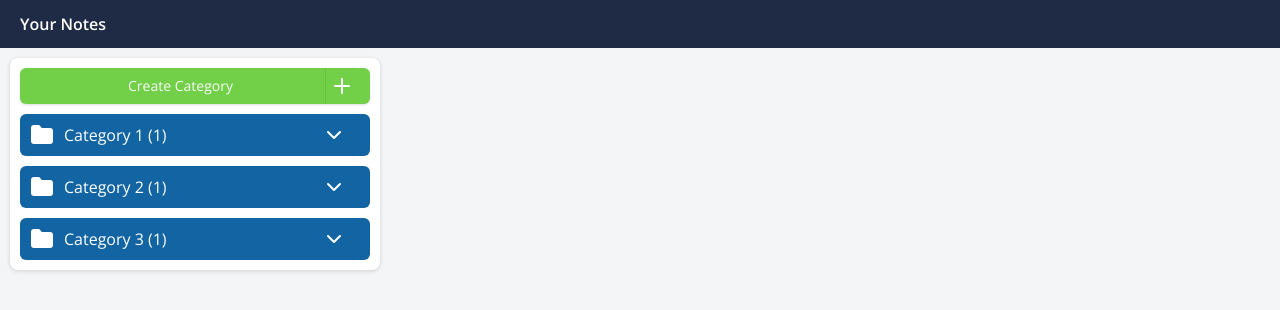
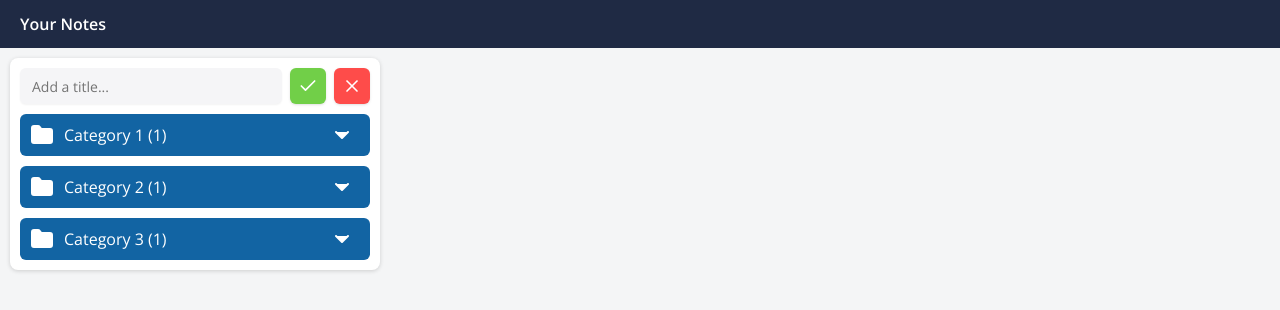
Before and after one commit to emrebican/flex-task, a React (Vite) app: page / in a window 1280 px wide. Both pictures are taken after a click on the button "Create Category". Shown: the top 310 px of the page. Built offline with nearby package versions, Linux system fonts and the light colour scheme.

Commit message:
Category create component implemented

```diff
--- /dev/null
+++ b/src/components/category/CategoryCreate/CategoryCreate.tsx
@@ -0,0 +1,53 @@
+import React, { useState } from "react";
+
+import Icon from "@/components/ui/icon";
+import { Button } from "@/components/ui/button";
+import { Input } from "@/components/ui/input";
+import { Separator } from "@/components/ui/separator";
+
+const CategoryCreate: React.FC = () => {
+  const [isCreate, setIsCreate] = useState(false);
+
+  return (
+    <div className="mb-2.5">
+      {isCreate ? (
+        <div className="flex w-full max-w-sm items-center space-x-2">
+          <Input
+            type="text"
+            placeholder="Add a title..."
+            className="bg-flex_inputbg border-none"
+          />
+          <Button
+            type="button"
+            size="icon"
+            className="bg-flex_green hover:bg-flex_darkgreen p-2"
+          >
+            <Icon name="check" fill="none" />
+          </Button>
+          <Button
+            type="button"
+            size="icon"
+            className="bg-flex_red hover:bg-flex_darkred p-2"
+            onClick={() => setIsCreate(false)}
+          >
+            <Icon name="x" fill="none" />
+          </Button>
+        </div>
+      ) : (
+        <Button
+          className="w-full bg-flex_green flex justify-between py-0 px-2 hover:bg-flex_darkgreen"
+          onClick={() => setIsCreate(true)}
+        >
+          <span className="grow">Create Category</span>
+          <Separator
+            orientation="vertical"
+            className="h-full mr-1 bg-flex_darkgreen"
+          />
+          <Icon name="plus" />
+        </Button>
+      )}
+    </div>
+  );
+};
+
+export default CategoryCreate;
--- a/src/components/category/CategoryItem/CategoryItem.css
+++ b/src/components/category/CategoryItem/CategoryItem.css
@@ -1,5 +1,5 @@
 li {
   width: 350px;
   height: 42px;
-  padding: 0 18px 0 10px;
+  padding: 0 10px 0 10px;
 }
--- a/src/components/category/CategoryItem/CategoryItem.tsx
+++ b/src/components/category/CategoryItem/CategoryItem.tsx
@@ -8,12 +8,12 @@ import { ChevronDown } from "lucide-react";
 const CategoryItem: React.FC<CategoryModel> = ({ title, notes }) => {
   return (
     <li className="bg-flex_cyan rounded-md flex items-center justify-between">
-      <Icon name="folder" />
+      <Icon name="folder" fill="white" />
       <h4 className="text-white capitalize mr-auto ml-2.5">
         {title} ({notes.length})
       </h4>
-      <Button variant="ghost" size="icon">
-        <ChevronDown color="white" />
+      <Button variant="ghost" size="icon" className="hover:bg-flex_cyan">
+        <ChevronDown color="white" fill="white" />
       </Button>
     </li>
   );
--- a/src/components/category/CategoryList/CategoryList.tsx
+++ b/src/components/category/CategoryList/CategoryList.tsx
@@ -4,9 +4,7 @@ import "./CategoryList.css";
 import CategoryItem from "../CategoryItem/CategoryItem";
 import Card from "@/components/ui/card";
 import { CategoryModel } from "@/models/Category.model";
-import { Button } from "@/components/ui/button";
-import Icon from "@/components/ui/icon";
-import { Separator } from "@/components/ui/separator";
+import CategoryCreate from "../CategoryCreate/CategoryCreate";
 
 const CategoryList: React.FC<{ categories: CategoryModel[] }> = ({
   categories,
@@ -14,14 +12,7 @@ const CategoryList: React.FC<{ categories: CategoryModel[] }> = ({
   return (
     <Card className="wrapper">
       {/* ADD NEW CATEGORY */}
-      <Button className="w-full bg-flex_green flex justify-between mb-2.5 py-0">
-        <span className="grow">Create Category</span>
-        <Separator
-          orientation="vertical"
-          className="h-full mr-1 bg-flex_darkgreen"
-        />
-        <Icon name="plus" />
-      </Button>
+      <CategoryCreate />
 
       {/* LIST */}
       <ul className="flex flex-col gap-2.5">
--- a/src/components/ui/icon.tsx
+++ b/src/components/ui/icon.tsx
@@ -13,7 +13,7 @@ const Icon = ({ name, ...props }: IconProps) => {
 
   return (
     <Suspense fallback={fallback}>
-      <LucideIcon {...props} fill="white" className="text-white" />
+      <LucideIcon {...props} className="text-white" />
     </Suspense>
   );
 };
--- /dev/null
+++ b/src/components/ui/input.tsx
@@ -0,0 +1,25 @@
+import * as React from "react"
+
+import { cn } from "@/lib/utils"
+
+export interface InputProps
+  extends React.InputHTMLAttributes<HTMLInputElement> {}
+
+const Input = React.forwardRef<HTMLInputElement, InputProps>(
+  ({ className, type, ...props }, ref) => {
+    return (
+      <input
+        type={type}
+        className={cn(
+          "flex h-9 w-full rounded-md border border-input bg-transparent px-3 py-1 text-sm shadow-sm transition-colors file:border-0 file:bg-transparent file:text-sm file:font-medium file:text-foreground placeholder:text-muted-foreground focus-visible:outline-none focus-visible:ring-1 focus-visible:ring-ring disabled:cursor-not-allowed disabled:opacity-50",
+          className
+        )}
+        ref={ref}
+        {...props}
+      />
+    )
+  }
+)
+Input.displayName = "Input"
+
+export { Input }
--- a/tailwind.config.js
+++ b/tailwind.config.js
@@ -41,7 +41,8 @@ export default {
         flex_black: "var(--flex-black)",
         flex_red: "var(--flex-red)",
         flex_darkred: "var(--flex-darkred)",
-        flex_inputbg: "var(--flex-darkred)",
+        flex_inputbg: "var(--flex-inputbg)",
+        flex_ph: "var(--flex-ph)",
 
         primary: {
           DEFAULT: "hsl(var(--primary))",
```
Also changed, not shown: src/components/category/CategoryCreate/CategoryCreate.css (added).
